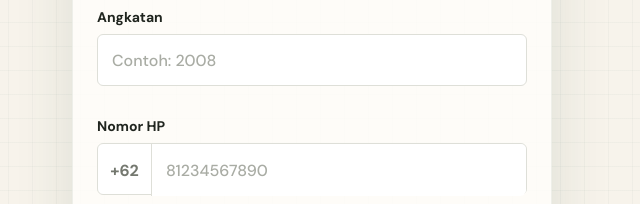
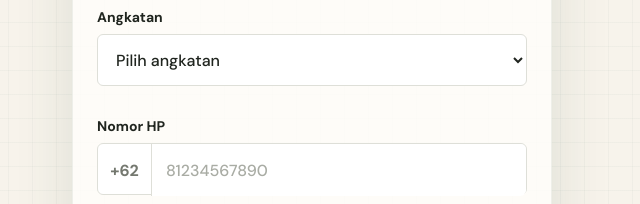
Before and after one commit to krisnaprwd-hub/REUNI_AKBAR, a plain HTML site: page index.html in a window 1280 px wide. Shown: the part 386-590 px from the top of the page, 328-968 px from the left. Drawn offline with Linux system fonts and the light colour scheme.

Commit message:
Add reunion year dropdown

```diff
--- a/app.js
+++ b/app.js
@@ -53,8 +53,8 @@ function validate() {
     setError("name", "Masukkan nama lengkap.");
     valid = false;
   }
-  if (!/^20\d{2}$/.test(year) && !/^19\d{2}$/.test(year)) {
-    setError("graduationYear", "Masukkan tahun angkatan yang valid.");
+  if (!year) {
+    setError("graduationYear", "Pilih angkatan Anda.");
     valid = false;
   }
   if (!/^\d{8,13}$/.test(phone.replace(/^0/, ""))) {
--- a/index.html
+++ b/index.html
@@ -32,7 +32,51 @@
 
         <div class="field">
           <label for="graduationYear">Angkatan</label>
-          <input id="graduationYear" name="graduationYear" type="text" inputmode="numeric" autocomplete="off" placeholder="Contoh: 2008" maxlength="4" required>
+          <select id="graduationYear" name="graduationYear" required>
+            <option value="" selected disabled>Pilih angkatan</option>
+            <option value="79">79</option>
+            <option value="80">80</option>
+            <option value="81">81</option>
+            <option value="82">82</option>
+            <option value="83">83</option>
+            <option value="84">84</option>
+            <option value="85">85</option>
+            <option value="86">86</option>
+            <option value="87">87</option>
+            <option value="88">88</option>
+            <option value="89">89</option>
+            <option value="90">90</option>
+            <option value="91">91</option>
+            <option value="92">92</option>
+            <option value="93">93</option>
+            <option value="94">94</option>
+            <option value="95">95</option>
+            <option value="96">96</option>
+            <option value="97">97</option>
+            <option value="98">98</option>
+            <option value="99">99</option>
+            <option value="2000">2000</option>
+            <option value="2001">2001</option>
+            <option value="2002">2002</option>
+            <option value="2003">2003</option>
+            <option value="2004">2004</option>
+            <option value="2005">2005</option>
+            <option value="2006">2006</option>
+            <option value="2007">2007</option>
+            <option value="2008">2008</option>
+            <option value="2009">2009</option>
+            <option value="2010">2010</option>
+            <option value="2011">2011</option>
+            <option value="2012">2012</option>
+            <option value="2013">2013</option>
+            <option value="2014">2014</option>
+            <option value="2015">2015</option>
+            <option value="2016">2016</option>
+            <option value="2017">2017</option>
+            <option value="2018">2018</option>
+            <option value="2019">2019</option>
+            <option value="2020 ke atas">2020 ke atas</option>
+          </select>
           <p class="error" id="graduationYearError"></p>
         </div>
 
--- a/styles.css
+++ b/styles.css
@@ -101,7 +101,7 @@ label {
   font-weight: 700;
 }
 
-input[type="text"], input[type="tel"] {
+input[type="text"], input[type="tel"], select {
   width: 100%;
   height: 52px;
   border: 1px solid var(--line);
@@ -115,9 +115,20 @@ input[type="text"], input[type="tel"] {
 
 .field > input { padding: 0 14px; }
 
+select {
+  border: 1px solid var(--line);
+  border-radius: 6px;
+  background: white;
+  color: var(--ink);
+  padding: 0 14px;
+  font: 500 16px "DM Sans", sans-serif;
+  outline: none;
+  transition: border-color 150ms, box-shadow 150ms;
+}
+
 input::placeholder { color: #a9aca4; }
 
-input:focus {
+input:focus, select:focus {
   border-color: var(--green);
   box-shadow: 0 0 0 3px rgba(49, 95, 70, 0.1);
 }
```
